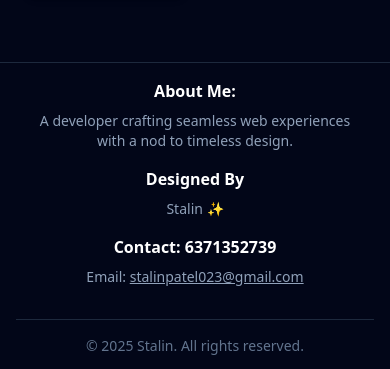
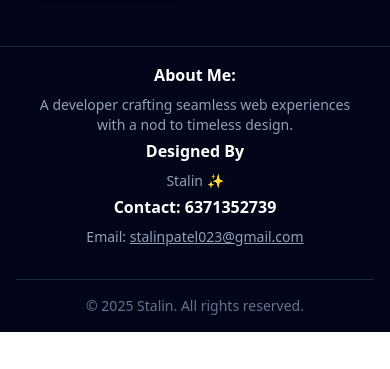
Before and after one commit to stalinpatel/E-COMMERCE-APP, a React (Vite) app in the folder frontend/: page / in a window 390 px wide. Shown: the part 694-1063 px from the top of the page. After the commit the page ends 1026 px from the top, so only its background shows below. Built offline with nearby package versions, Linux system fonts and the light colour scheme; no server answers; a web font is replaced by a local one.

Commit message:
added margin to homepage categories heading for larger devices

```diff
--- a/frontend/src/pages/HomePage.jsx
+++ b/frontend/src/pages/HomePage.jsx
@@ -81,8 +81,8 @@ const HomePage = () => {
       <section className="py-4 px-6">
 
         {/* <h2 className=" text-4xl font-bold text-center mb-12">Shop by Categories</h2> */}
-        <h2 className=" text-lg md:text-3xl lg:text-4xl font-bold text-center m-4">Shop by Categories</h2>
-        <div className="grid grid-cols-2 md:grid-cols-3 lg:grid-cols-4 gap-4 md:gap-8">
+        <h2 className=" text-lg md:text-3xl lg:text-4xl font-bold text-center m-4 md:my-8 lg:mb-10">Shop by Categories</h2>
+        <div className="grid grid-cols-2 md:grid-cols-3 lg:grid-cols-4 gap-4 md:gap-8 ">
           {categories.map((category) => (
             <Link
               key={category.id}
@@ -107,8 +107,8 @@ const HomePage = () => {
         !screenLoading && featuredProducts.length > 0 && <FeaturedProductsSlider />
       }
       {/* Footer */}
-      <section className="w-full bg-slate-950 text-white border-t border-slate-800 mt-12 py-4  md:py-8 px-4 md:px-20">
-        <div className="flex flex-col md:flex-row justify-between items-center gap-4 md:gap-6">
+      <section className="w-full bg-slate-950 text-white border-t border-slate-800 mt-8 md:mt-12 py-4  md:py-8 px-4 md:px-20">
+        <div className="flex flex-col md:flex-row justify-between items-center gap-y-1  gap-x-0-4 md:gap-6">
           {/* About Me */}
           <div className="text-center md:text-left">
             <h4 className=" text-md md:text-xl font-semibold mb-2">About Me: </h4>
```
